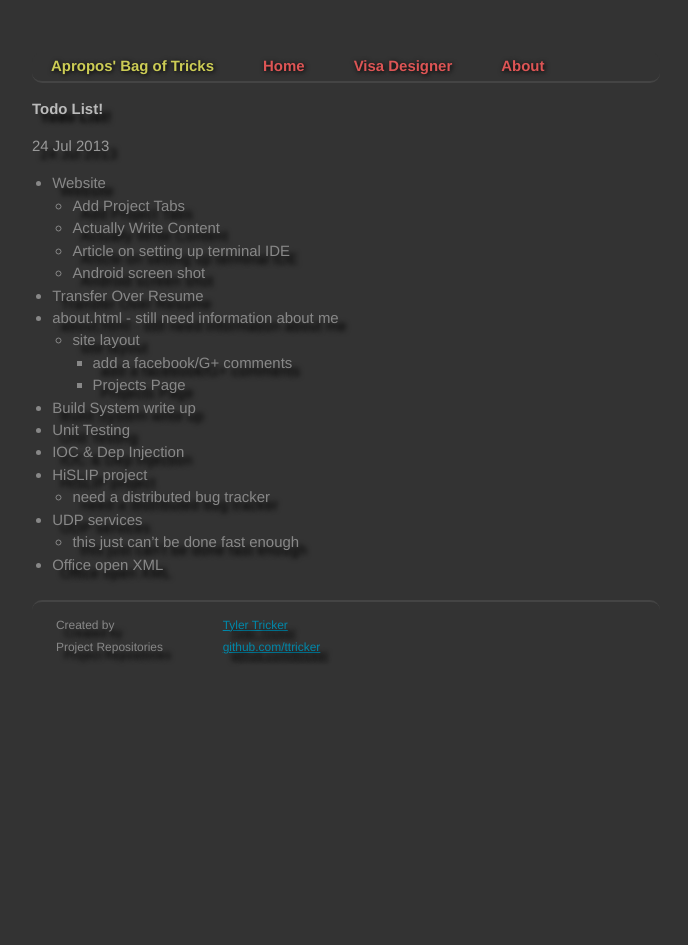
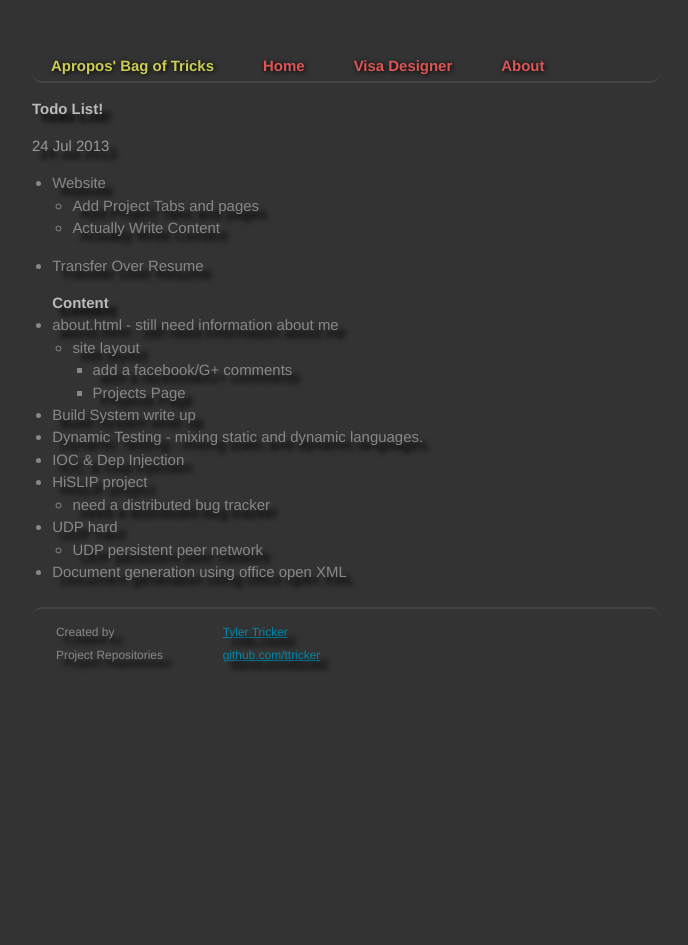
Before and after one commit to ttricker/ttricker.github.io, a Jekyll site: the page built from _posts/2013-07-24-todo.markdown, in a window 1280 px wide. Shown: the whole page, without its empty margins (294-982 px from the left). Built offline with Jekyll 4.4.1, drawn with Linux system fonts in a browser that asks for light colours; Markdown is read by kramdown in place of the engine named in the settings.

Commit message:
update todo file

```diff
--- a/_posts/2013-07-24-todo.markdown
+++ b/_posts/2013-07-24-todo.markdown
@@ -6,20 +6,21 @@ categories: Todo
 ---
 
 - Website
-   - Add Project Tabs
+   - Add Project Tabs and pages
    - Actually Write Content
-   - Article on setting up terminal IDE
-   - Android screen shot
 - Transfer Over Resume
+
+  ## Content
+
 - about.html - still need information about me
    - site layout
        - add a facebook/G+ comments
        - Projects Page
 - Build System write up
-- Unit Testing
+- Dynamic Testing - mixing static and dynamic languages.
 - IOC & Dep Injection
 - HiSLIP project
   - need a distributed bug tracker
-- UDP services
-  - this just can't be done fast enough
-- Office open XML
+- UDP hard
+  - UDP persistent peer network
+- Document generation using office open XML
```
